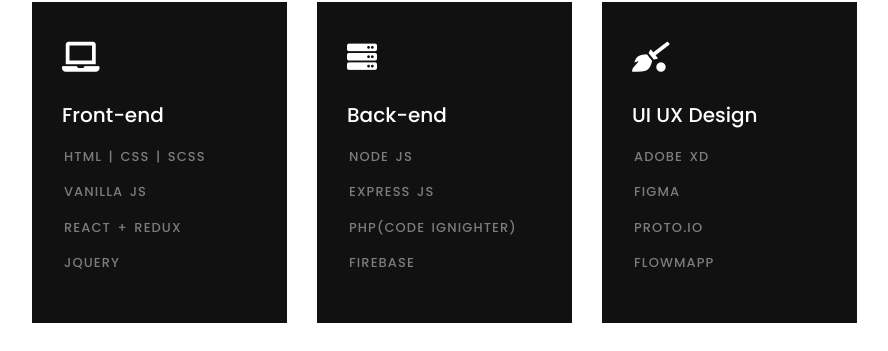
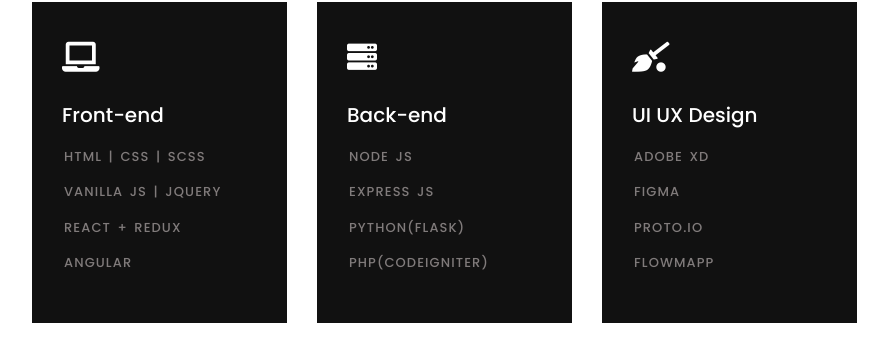
Before and after one commit to ibrahimotieno/ibrahimotieno.github.io, a plain HTML site: page aboutme.html in a window 1280 px wide. Shown: the part 1420-1771 px from the top of the page, without its empty margins (338-1226 px from the left). Drawn offline with Linux system fonts and the light colour scheme.

Commit message:
Update stack

```diff
--- a/aboutme.html
+++ b/aboutme.html
@@ -119,9 +119,9 @@
 								<h5>Front-end</h5>
 								<ul class="list-services">
 									<li>Html | CSS | SCSS</li>
-									<li>Vanilla Js</li>
+									<li>Vanilla Js | Jquery</li>
 									<li>React + Redux</li>
-									<li>Jquery</li>
+									<li>Angular</li>
 								</ul>
 							</div>
 						</div>
@@ -134,8 +134,8 @@
 								<ul class="list-services">
 									<li>Node Js</li>
 									<li>Express Js</li>
-									<li>Php(Code ignighter)</li>
-									<li>Firebase</li>
+									<li>Python(Flask)</li>
+									<li>Php(Codeigniter)</li>
 								</ul>
 							</div>
 						</div>
```
